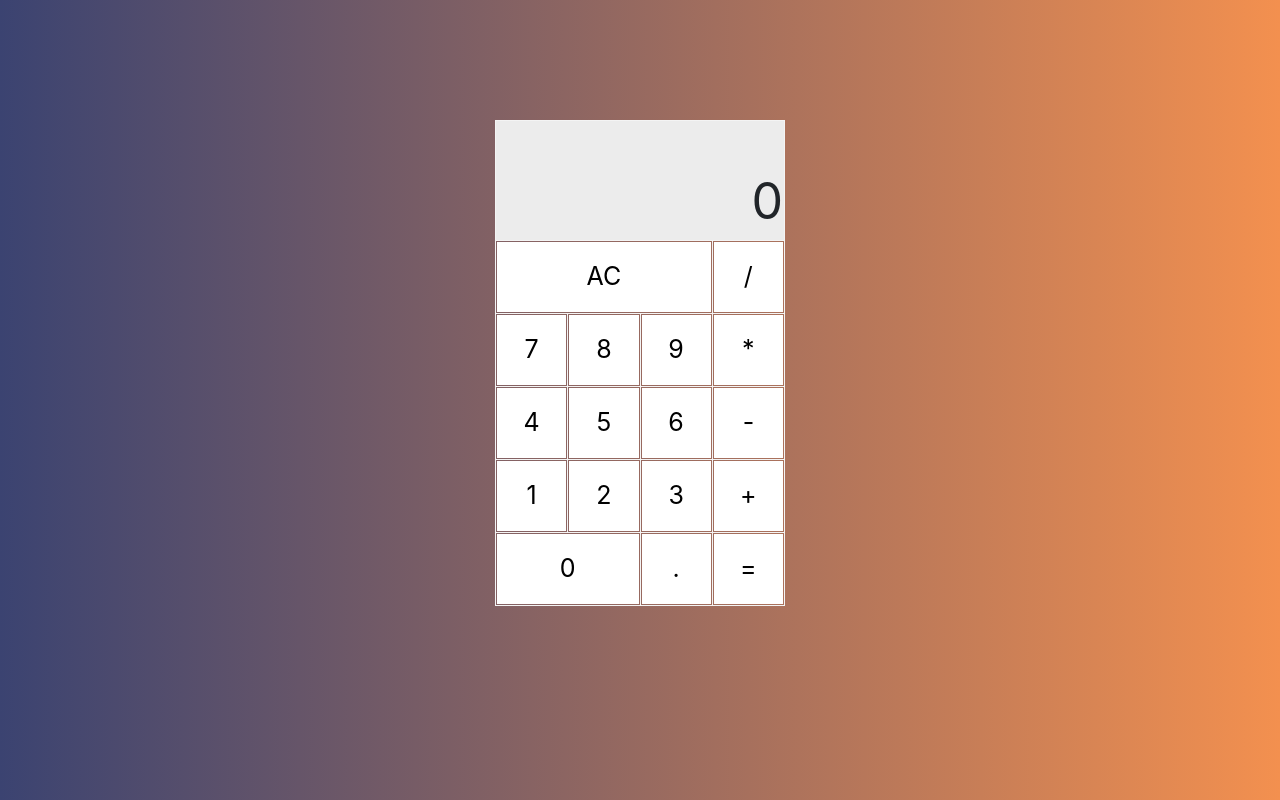
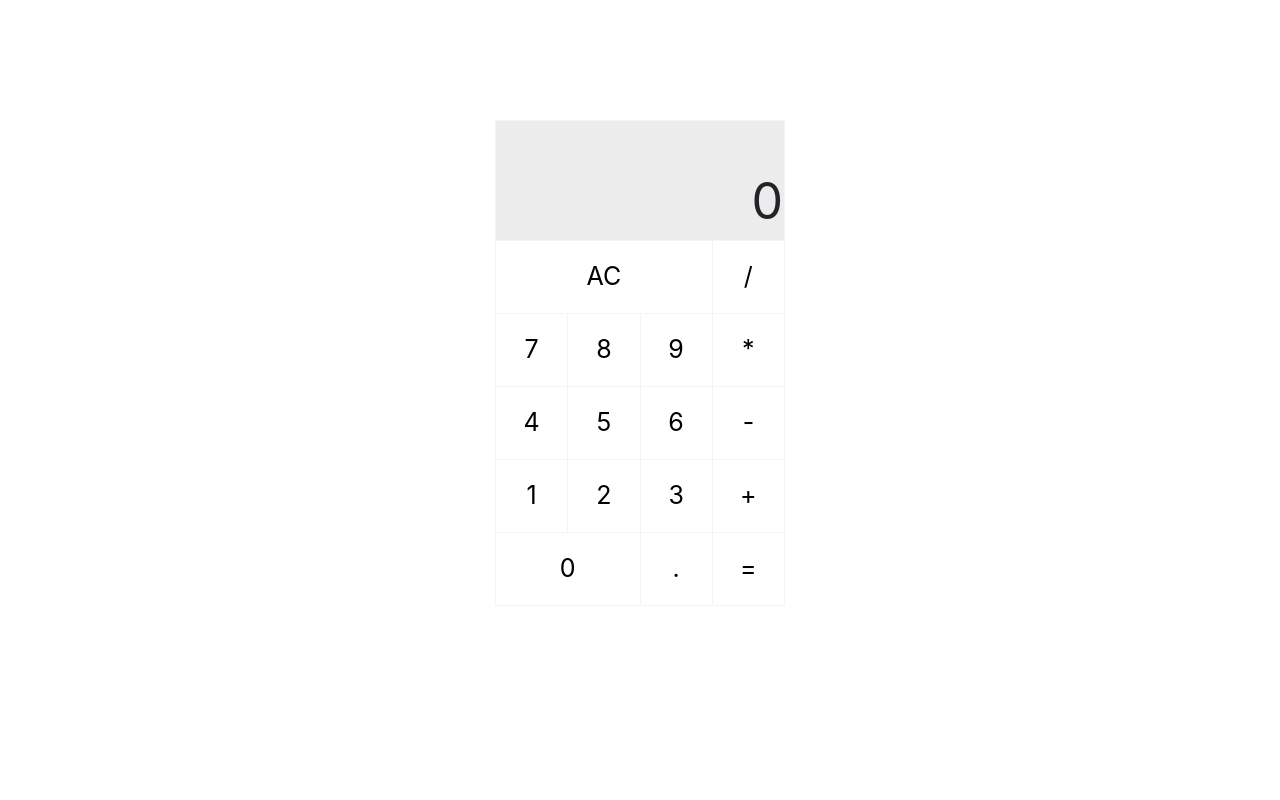
Before and after one commit to Glenks123/Calculator, a plain HTML site: page index.html in a window 1280 px wide. Drawn offline with nearby package versions, Linux system fonts and the light colour scheme.

Commit message:
Update styles.css

```diff
--- a/styles.css
+++ b/styles.css
@@ -1,5 +1,5 @@
 body{
-    background: linear-gradient(to left, #F3904F, #3B4371);
+    background: linear-(to left, #F3904F, #3B4371);
 }
 
 .container{
```
